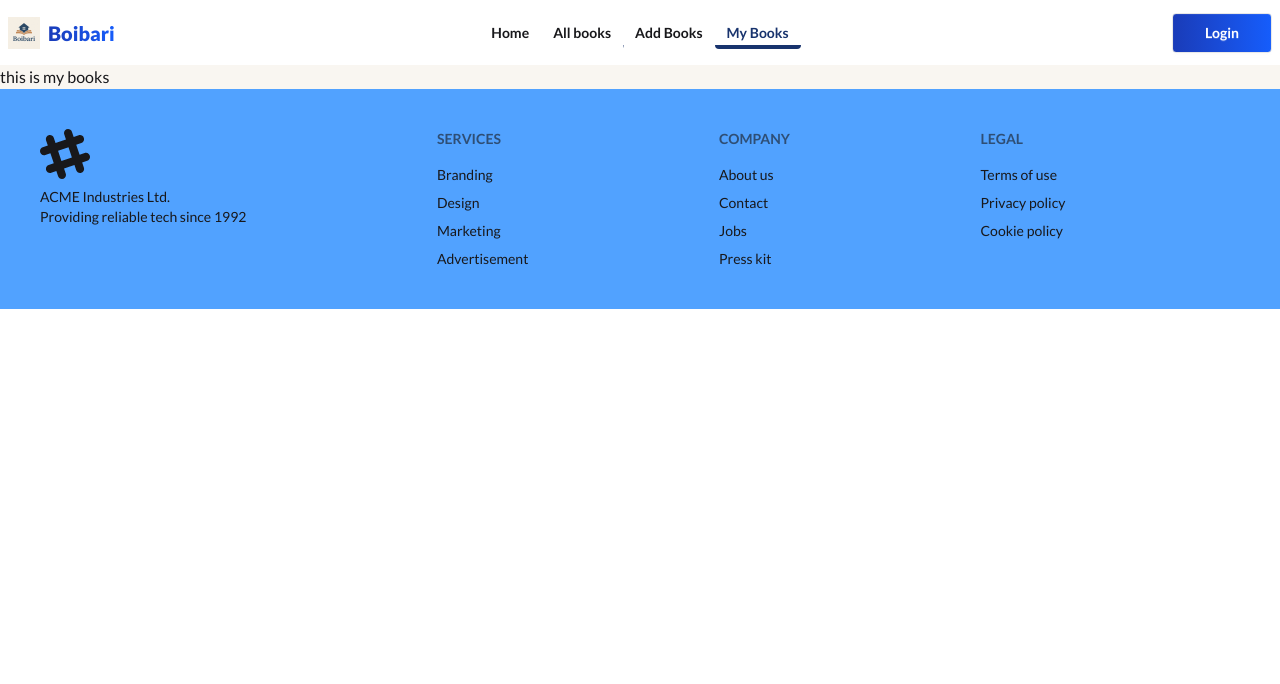
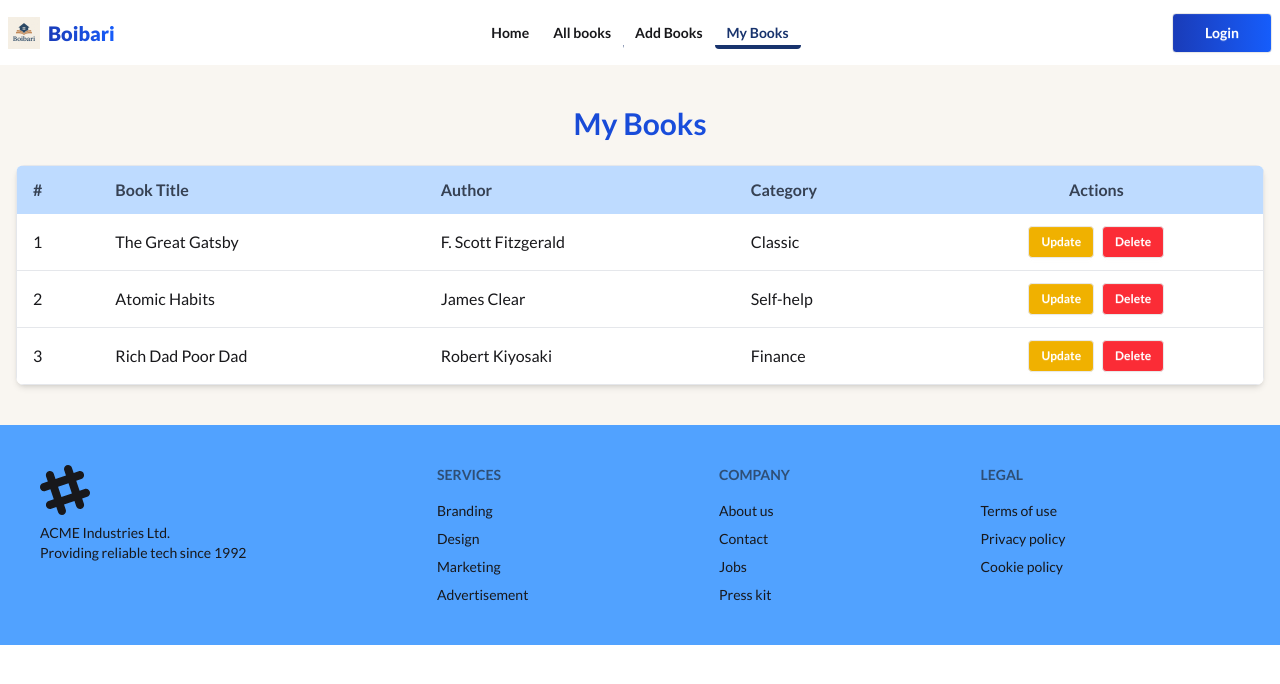
Before and after one commit to Alamin1052/boibari-client, a React (Vite) app: page /my-books in a window 1280 px wide. Shown: the top 684 px of the page. Built offline with nearby package versions, Linux system fonts and the light colour scheme.

Commit message:
my-books page ui design done

```diff
--- a/src/Pages/MyBooks.jsx
+++ b/src/Pages/MyBooks.jsx
@@ -2,8 +2,73 @@ import React from 'react';
 
 const MyBooks = () => {
     return (
-        <div>
-            <h1>this is my books</h1>
+        <div className="container mx-auto py-10 px-4">
+            {/* Title */}
+            <h1 className="text-3xl font-bold text-center mb-6 bg-linear-to-r from-blue-800 to-blue-600 bg-clip-text text-transparent">
+                My Books
+            </h1>
+
+            {/* Responsive Table Wrapper */}
+            <div className="overflow-x-auto shadow-md rounded-lg">
+                <table className="min-w-full border border-gray-200 bg-white">
+                    <thead className="bg-blue-200 text-gray-700">
+                        <tr>
+                            <th className="px-4 py-3 text-left">#</th>
+                            <th className="px-4 py-3 text-left">Book Title</th>
+                            <th className="px-4 py-3 text-left">Author</th>
+                            <th className="px-4 py-3 text-left">Category</th>
+                            <th className="px-4 py-3 text-center">Actions</th>
+                        </tr>
+                    </thead>
+
+                    <tbody className="divide-y divide-gray-200">
+                        <tr className="hover:bg-blue-50">
+                            <td className="px-4 py-3">1</td>
+                            <td className="px-4 py-3">The Great Gatsby</td>
+                            <td className="px-4 py-3">F. Scott Fitzgerald</td>
+                            <td className="px-4 py-3">Classic</td>
+                            <td className="px-4 py-3 flex flex-col sm:flex-row justify-center items-center gap-2">
+                                <button className="btn btn-sm bg-yellow-500 text-white hover:bg-yellow-600 w-full sm:w-auto">
+                                    Update
+                                </button>
+                                <button className="btn btn-sm bg-red-500 text-white hover:bg-red-600 w-full sm:w-auto">
+                                    Delete
+                                </button>
+                            </td>
+                        </tr>
+
+                        <tr className="hover:bg-blue-50">
+                            <td className="px-4 py-3">2</td>
+                            <td className="px-4 py-3">Atomic Habits</td>
+                            <td className="px-4 py-3">James Clear</td>
+                            <td className="px-4 py-3">Self-help</td>
+                            <td className="px-4 py-3 flex flex-col sm:flex-row justify-center items-center gap-2">
+                                <button className="btn btn-sm bg-yellow-500 text-white hover:bg-yellow-600 w-full sm:w-auto">
+                                    Update
+                                </button>
+                                <button className="btn btn-sm bg-red-500 text-white hover:bg-red-600 w-full sm:w-auto">
+                                    Delete
+                                </button>
+                            </td>
+                        </tr>
+
+                        <tr className="hover:bg-blue-50">
+                            <td className="px-4 py-3">3</td>
+                            <td className="px-4 py-3">Rich Dad Poor Dad</td>
+                            <td className="px-4 py-3">Robert Kiyosaki</td>
+                            <td className="px-4 py-3">Finance</td>
+                            <td className="px-4 py-3 flex flex-col sm:flex-row justify-center items-center gap-2">
+                                <button className="btn btn-sm bg-yellow-500 text-white hover:bg-yellow-600 w-full sm:w-auto">
+                                    Update
+                                </button>
+                                <button className="btn btn-sm bg-red-500 text-white hover:bg-red-600 w-full sm:w-auto">
+                                    Delete
+                                </button>
+                            </td>
+                        </tr>
+                    </tbody>
+                </table>
+            </div>
         </div>
     );
 };
```
